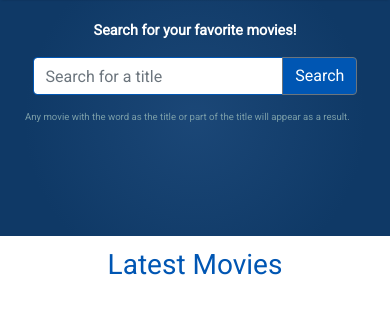
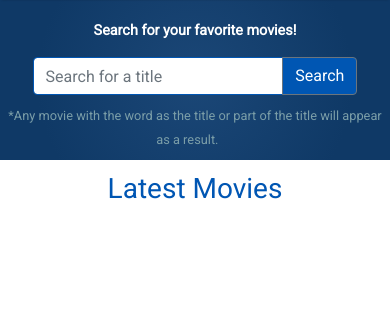
Before and after one commit to Meneguini/movieNight, a Django app: template movies/templates/movies/index.html in a window 390 px wide. Shown: the part 62-376 px from the top of the page. Run offline with Django 3.2, Linux system fonts and the light colour scheme; the template is opened without the code that fills it, so the values that code supplies are empty.

Commit message:
mobile corrections

```diff
--- a/movies/static/movies/styles.css
+++ b/movies/static/movies/styles.css
@@ -1,5 +1,5 @@
 body {
-    font-family: 'Roboto', sans-serif;
+  font-family: "Roboto", sans-serif;
 }
 
 .blue {
@@ -15,7 +15,7 @@ body {
   grid-template-columns: 1fr 1fr;
   align-items: center;
   background-color: #13293f;
-    box-shadow: 0 2px 2px -2px rgba(0,0,0,.2);
+  box-shadow: 0 2px 2px -2px rgba(0, 0, 0, 0.2);
 }
 
 .equal-icon {
@@ -27,10 +27,10 @@ body {
 }
 
 .navbar-brand {
-    margin-left: .5rem;
+  margin-left: 0.5rem;
   margin-right: 0px;
   font-size: 150%;
-    font-family: 'Bangers', cursive;
+  font-family: "Bangers", cursive;
 }
 
 .icon-nav {
@@ -66,7 +66,7 @@ body {
 }
 
 .welcome {
-    color:  #a89240;
+  color: #a89240;
 }
 
 .welcome-responsive {
@@ -132,7 +132,8 @@ body {
 }
 
 /* -------- Signin / Register -------- */
-.signin-page, .register-page {
+.signin-page,
+.register-page {
   position: relative;
   padding-bottom: 15%;
   min-height: 90vh;
@@ -157,14 +158,18 @@ body {
   height: 25vh;
   padding-top: 2%;
   text-align: center;
-    background: radial-gradient(circle, rgb(27, 71, 119) 0%, rgba(15, 57, 102, 1) 75%);
+  background: radial-gradient(
+    circle,
+    rgb(27, 71, 119) 0%,
+    rgba(15, 57, 102, 1) 75%
+  );
 }
 
 .search-title {
   font-weight: bolder;
   font-size: 2rem;
-    margin-left: auto!important;
-    margin-right: auto!important;
+  margin-left: auto !important;
+  margin-right: auto !important;
   width: 40%;
   color: white;
 }
@@ -175,7 +180,8 @@ body {
 }
 
 .form-comment {
-    color:  #7b9ea8;
+  color: #7b9ea8;
+  font-size: 1.3rem;
 }
 
 .title-index {
@@ -266,7 +272,8 @@ body {
   display: inline-block;
 }
 
-.blank, .green {
+.blank,
+.green {
   position: relative;
   display: inline-block;
   margin-top: 3%;
@@ -276,7 +283,8 @@ body {
   color: rgb(64, 187, 64);
 }
 
-.tip, .tip-icon {
+.tip,
+.tip-icon {
   visibility: hidden;
   width: 120px;
   bottom: 140%;
@@ -291,7 +299,8 @@ body {
   z-index: 0;
 }
 
-.tip::after, .tip-icon::after {
+.tip::after,
+.tip-icon::after {
   content: " ";
   position: absolute;
   top: 100%;
@@ -302,7 +311,8 @@ body {
   border-color: #c9af50 transparent transparent transparent;
 }
 
-.green:hover .tip, .blank:hover .tip {
+.green:hover .tip,
+.blank:hover .tip {
   visibility: visible;
 }
 
@@ -372,7 +382,7 @@ body {
 
 .media-movie {
   margin-top: 5%;
-    background: radial-gradient(circle,  #0056b3 0%,  #0b2c4e 100%);
+  background: radial-gradient(circle, #0056b3 0%, #0b2c4e 100%);
   color: white;
   padding-top: 4%;
   padding-bottom: 4%;
@@ -388,7 +398,7 @@ body {
 .title-poster {
   font-size: 2rem;
   margin-bottom: 3%;
-    color:  #ebdf41;
+  color: #ebdf41;
 }
 
 .bold {
@@ -424,7 +434,7 @@ body {
 
 .share-text {
   margin-right: 1%;
-    color:  #63adf2;
+  color: #63adf2;
 }
 
 .twitter-icon {
@@ -558,7 +568,6 @@ body {
     width: 50%;
   }
 
-
   /* Movies detail */
   .media-movie {
     padding-left: 4%;
@@ -566,7 +575,8 @@ body {
   }
 
   /* Mylist */
-    .star, .list-mylist {
+  .star,
+  .list-mylist {
     width: 15px;
     height: 15px;
   }
@@ -610,7 +620,8 @@ body {
   }
 
   /* Mylist */
-    .star, .list-mylist {
+  .star,
+  .list-mylist {
     width: 14px;
     height: 14px;
   }
@@ -627,7 +638,6 @@ body {
   .tmdb {
     width: 30%;
   }
-
 }
 
 @media screen and (max-width: 736px) {
@@ -655,6 +665,7 @@ body {
   /* Index */
   .search-container {
     padding-top: 1%;
+    height: 150px;
   }
 
   .search-title {
@@ -664,6 +675,11 @@ body {
   .search-input {
     width: 80%;
     margin-top: 2%;
+  }
+
+  .form-comment {
+    font-size: 0.9rem;
+    width: 80%;
   }
 
   .movies-index {
@@ -718,7 +734,8 @@ body {
     margin-bottom: 3%;
   }
 
-    .star, .list-mylist {
+  .star,
+  .list-mylist {
     width: 17px;
     height: 17px;
   }
@@ -738,7 +755,7 @@ body {
 }
 
 /* Responsive */
-@media screen and (max-width: 600px){
+@media screen and (max-width: 600px) {
   /* Login */
   .form-group {
     width: 60%;
@@ -759,8 +776,9 @@ body {
 
   /* Index */
   .search-container {
-        padding-top: 1%;
-        height: 26vh;
+    padding-top: 2%;
+    height: 160px;
+    /* height: 26vh; */
   }
 
   .search-title {
@@ -773,8 +791,8 @@ body {
   }
 
   .form-comment {
-        font-size: 0.7rem;
-        width: 80%;
+    /* width: 80%; */
+    font-size: 0.8rem;
   }
 
   .grey-msg {
@@ -792,12 +810,14 @@ body {
     padding-top: 2%;
   }
 
-    .list-blank, .list-green {
+  .list-blank,
+  .list-green {
     font-size: 0.8rem;
   }
 
   .media-movie {
-        grid-template-rows: 23% auto;
+    grid-template-rows: 29% auto;
+    margin-bottom: 15%;
   }
 
   .title-poster {
@@ -807,7 +827,6 @@ body {
   form {
     margin-bottom: 2%;
   }
-
 
   /* Mylist */
 
@@ -835,7 +854,7 @@ body {
   }
 }
 
-@media screen and (max-width: 430px){
+@media screen and (max-width: 430px) {
   /* Login */
   .form-group {
     width: 80%;
@@ -848,7 +867,7 @@ body {
 
   /* Index */
   .search-container {
-        height: 28vh;
+    /* height: 28vh; */
     padding-top: 5%;
     padding-right: 1%;
     padding-left: 1%;
@@ -865,7 +884,7 @@ body {
   }
 
   .form-comment {
-        font-size: 0.6rem;
+    /* font-size: 0.6rem; */
     width: 80%;
     margin-right: 4%;
   }
@@ -883,12 +902,14 @@ body {
     grid-template-rows: 50% 50%;
   }
 
-    .list-blank, .list-green {
+  .list-blank,
+  .list-green {
     font-size: 0.6rem;
   }
 
   .media-movie {
-        grid-template-rows: 20% auto;
+    grid-template-rows: 29% auto;
+    margin-bottom: 23%;
   }
 
   .media-body {
@@ -913,10 +934,9 @@ body {
     display: inline-block;
     font-size: 0.8rem;
   }
-
 }
 
-@media screen and (max-width: 375px){
+@media screen and (max-width: 375px) {
   /* Nav */
   .toggle-items {
     padding-top: 3%;
@@ -924,7 +944,7 @@ body {
 
   /* Index */
   .search-container {
-        height: 29vh;
+    /* height: 29vh; */
     padding-top: 4%;
   }
 
@@ -933,18 +953,15 @@ body {
   }
 
   .form-comment {
-        font-size: 0.5rem;
-
+    font-size: 0.8rem;
   }
   /* Movies */
 
   .media-movie {
-        grid-template-rows: 19% auto;
-    }
+    grid-template-rows: 29% auto;
+    margin-bottom: 35%;
   }
 
-@media screen and (max-width: 375px){
-    /* Movie */
   .title-poster {
     margin-top: 3%;
   }
--- a/movies/templates/movies/index.html
+++ b/movies/templates/movies/index.html
@@ -20,7 +20,7 @@
           <button class="btn btn-outline-secondary index-btn" type="button">Search</button>
         </div>
       </div>
-      <small class="form-comment">Any movie with the word as the title or part of the title will appear as a result.</small>
+      <small class="form-comment">*Any movie with the word as the title or part of the title will appear as a result.</small>
     </div>
 
     <div>
```
Lines whose indentation alone changed are shown as unchanged.
